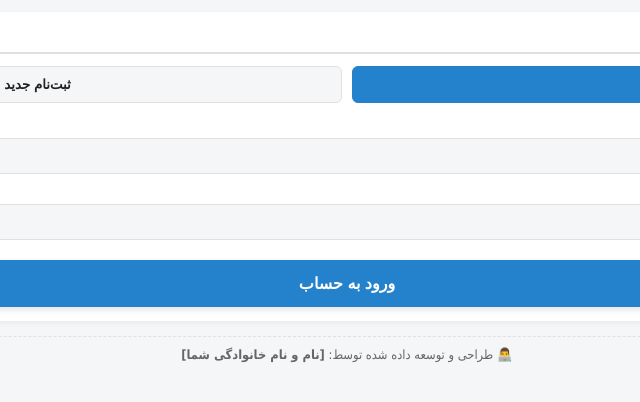
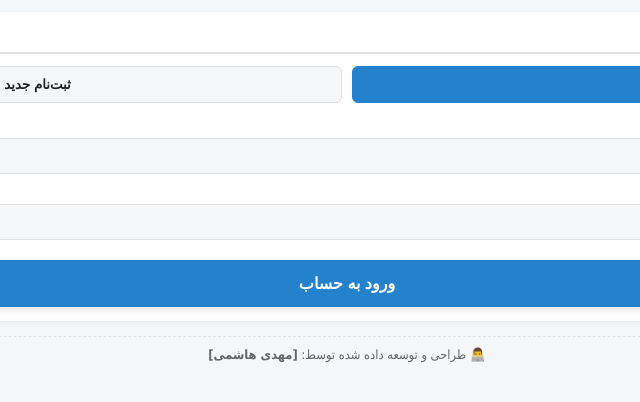
Before and after one commit to mhdi74/cadastre-app, a plain HTML site: page index.html in a window 1280 px wide. Shown: the full height of the page, 293-933 px from the left. Drawn offline with Linux system fonts and the light colour scheme.

Commit message:
Update index.html

```diff
--- a/index.html
+++ b/index.html
@@ -313,7 +313,7 @@
 
     <!-- بخش توسعه‌دهنده -->
     <div class="developer-footer">
-        👨‍💻 طراحی و توسعه داده شده توسط: <b>[نام و نام خانوادگی شما]</b>
+        👨‍💻 طراحی و توسعه داده شده توسط: <b>[مهدی هاشمی]</b>
     </div>
 
     <script>
```
